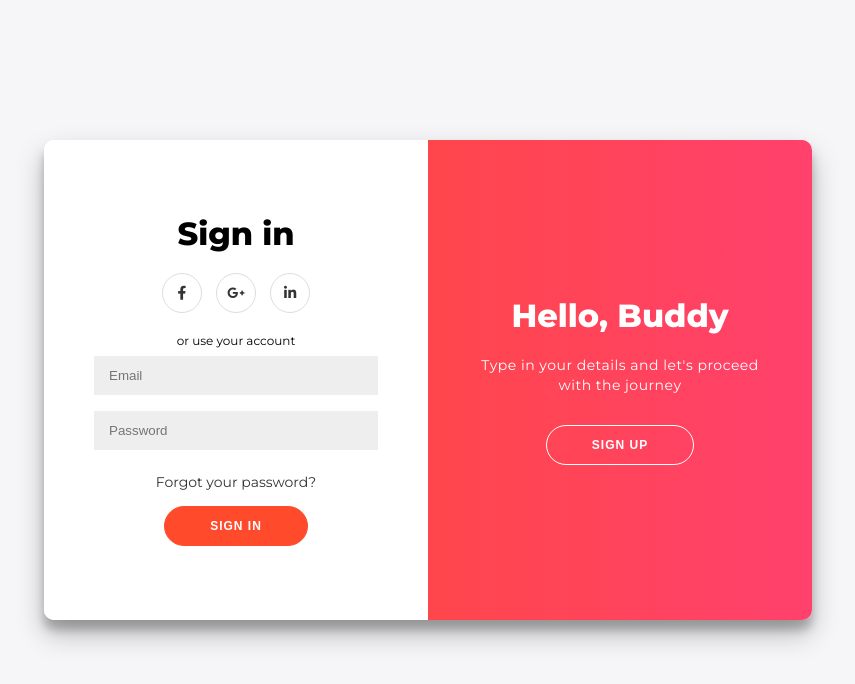
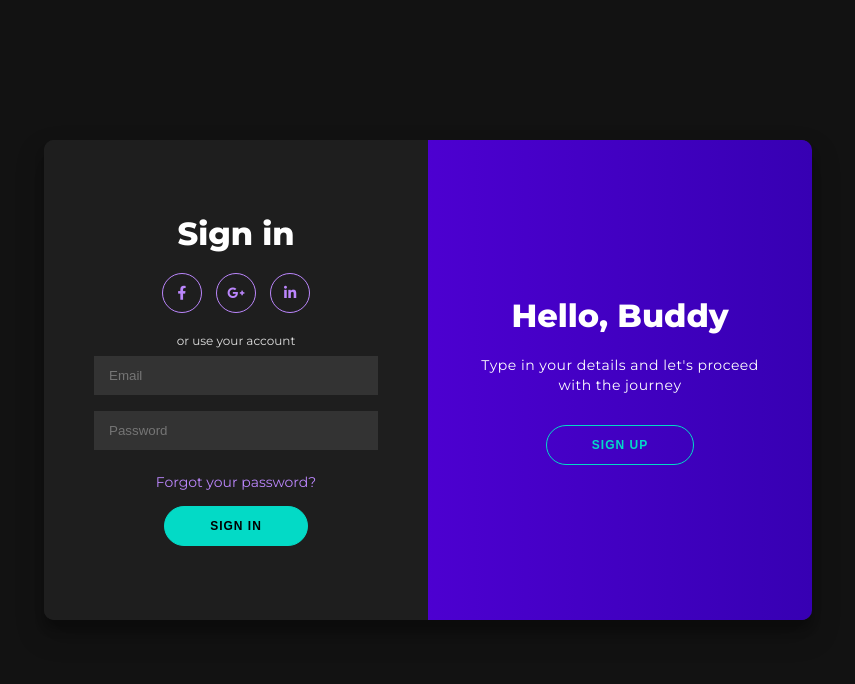
Before and after one commit to NGENOCOLLINS/Signup_login_double-slider, a plain HTML site: page Login/index.html in a window 1280 px wide. Shown: the whole page, without its empty margins (212-1067 px from the left). Drawn offline with Linux system fonts and the light colour scheme.

Commit message:
updated theme

```diff
--- a/Login/index.html
+++ b/Login/index.html
@@ -2,7 +2,7 @@
 <html lang="en" >
 <head>
   <meta charset="UTF-8">
-  <title>CodePen - Double Slider Sign in/up Form</title>
+  <title>Double Slider Sign in/up Form</title>
   <link rel="stylesheet" href="./style.css">
 
 </head>
--- a/Login/style.css
+++ b/Login/style.css
@@ -5,7 +5,8 @@
 }
 
 body {
-	background: #f6f5f7;
+	background: #121212;
+	color: #E0E0E0;
 	display: flex;
 	justify-content: center;
 	align-items: center;
@@ -18,10 +19,12 @@ body {
 h1 {
 	font-weight: bold;
 	margin: 0;
+	color: #FFFFFF;
 }
 
 h2 {
 	text-align: center;
+	color: #FFFFFF;
 }
 
 p {
@@ -37,7 +40,7 @@ span {
 }
 
 a {
-	color: #333;
+	color: #BB86FC;
 	font-size: 14px;
 	text-decoration: none;
 	margin: 15px 0;
@@ -45,9 +48,9 @@ a {
 
 button {
 	border-radius: 20px;
-	border: 1px solid #FF4B2B;
-	background-color: #FF4B2B;
-	color: #FFFFFF;
+	border: 1px solid #03DAC6;
+	background-color: #03DAC6;
+	color: #000000;
 	font-size: 12px;
 	font-weight: bold;
 	padding: 12px 45px;
@@ -66,11 +69,12 @@ button:focus {
 
 button.ghost {
 	background-color: transparent;
-	border-color: #FFFFFF;
+	border-color: #03DAC6;
+	color: #03DAC6;
 }
 
 form {
-	background-color: #FFFFFF;
+	background-color: #1E1E1E;
 	display: flex;
 	align-items: center;
 	justify-content: center;
@@ -81,17 +85,18 @@ form {
 }
 
 input {
-	background-color: #eee;
+	background-color: #333;
 	border: none;
+	color: #FFFFFF;
 	padding: 12px 15px;
 	margin: 8px 0;
 	width: 100%;
 }
 
 .container {
-	background-color: #fff;
+	background-color: #1E1E1E;
 	border-radius: 10px;
-  	box-shadow: 0 14px 28px rgba(0,0,0,0.25),
+   	box-shadow: 0 14px 28px rgba(0,0,0,0.25),
 			0 10px 10px rgba(0,0,0,0.22);
 	position: relative;
 	overflow: hidden;
@@ -159,9 +164,9 @@ input {
 }
 
 .overlay {
-	background: #FF416C;
-	background: -webkit-linear-gradient(to right, #FF4B2B, #FF416C);
-	background: linear-gradient(to right, #FF4B2B, #FF416C);
+	background: #3700B3;
+	background: -webkit-linear-gradient(to right, #6200EE, #3700B3);
+	background: linear-gradient(to right, #6200EE, #3700B3);
 	background-repeat: no-repeat;
 	background-size: cover;
 	background-position: 0 0;
@@ -170,12 +175,12 @@ input {
 	left: -100%;
 	height: 100%;
 	width: 200%;
-  	transform: translateX(0);
+	transform: translateX(0);
 	transition: transform 0.6s ease-in-out;
 }
 
 .container.right-panel-active .overlay {
-  	transform: translateX(50%);
+   	transform: translateX(50%);
 }
 
 .overlay-panel {
@@ -215,7 +220,7 @@ input {
 }
 
 .social-container a {
-	border: 1px solid #DDDDDD;
+	border: 1px solid #BB86FC;
 	border-radius: 50%;
 	display: inline-flex;
 	justify-content: center;
@@ -223,4 +228,5 @@ input {
 	margin: 0 5px;
 	height: 40px;
 	width: 40px;
+	color: #BB86FC;
 }
```
